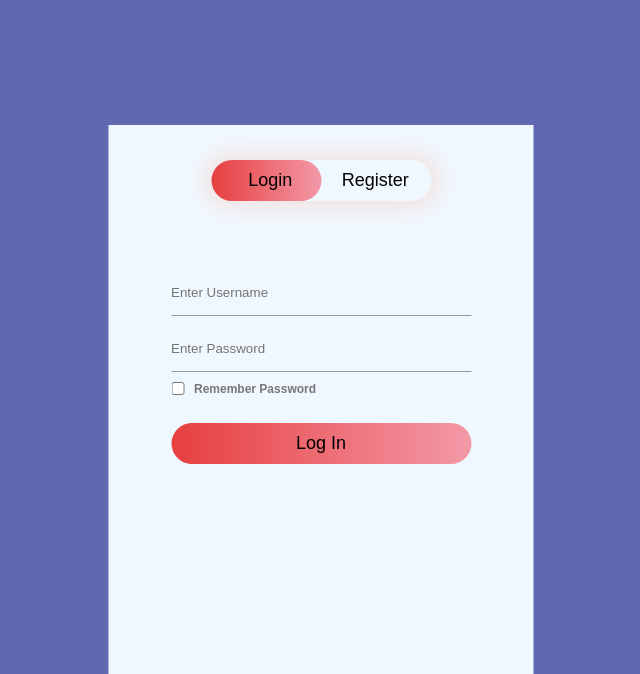
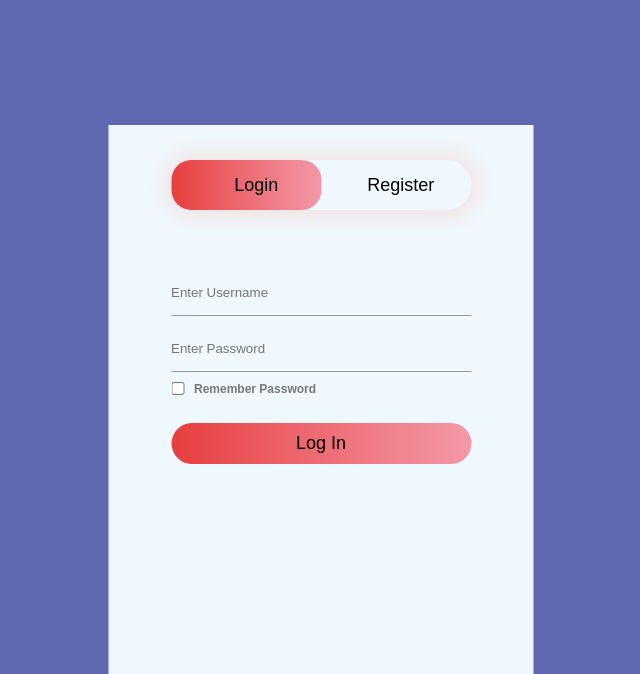
Before and after one commit to DiscordPanda/Innov8tors, a PHP site: page /login.html in a window 1280 px wide. Shown: the top 674 px of the page, without its empty margins (319-959 px from the left). Run offline with PHP 8.4, Linux system fonts and the light colour scheme; some web fonts are replaced.

Commit message:
Updated animation design

```diff
--- a/styles.css
+++ b/styles.css
@@ -11,10 +11,10 @@
     top: 0;
     left: 0;
     position: absolute;
-    width: 110px;
+    width: 50%;
     height: 100%;
     background: linear-gradient(to right, rgb(231, 63, 63),rgb(243, 153, 168));
-    border-radius: 30px;
+    border-radius: 20px;
     transition: 1s;
 }
 #login{
@@ -30,7 +30,7 @@
     width: 100% ;
 }
 .button-box{
-    width: 220px;
+    width: 300px;
     margin: 35px auto;
     position: relative;
     box-shadow: 0 0 20px 9px #ff61241f;
@@ -38,13 +38,17 @@
     text-align: center;
 }
 .toggle-btn{
-    padding: 10px 15px 10px 30px;
+    height: 50px;
+    width: 140px;
+    padding: 10px 25px 10px 40px;
     cursor: pointer;
     background: transparent;
     border: 0;
-    /* outline: none; */
+    outline: none;
     position: relative;
     font-family: "Anta", sans-serif;
+    text-align: center;
+    align-items: center;
 }
 .form-box{
     width: 425px;
```
